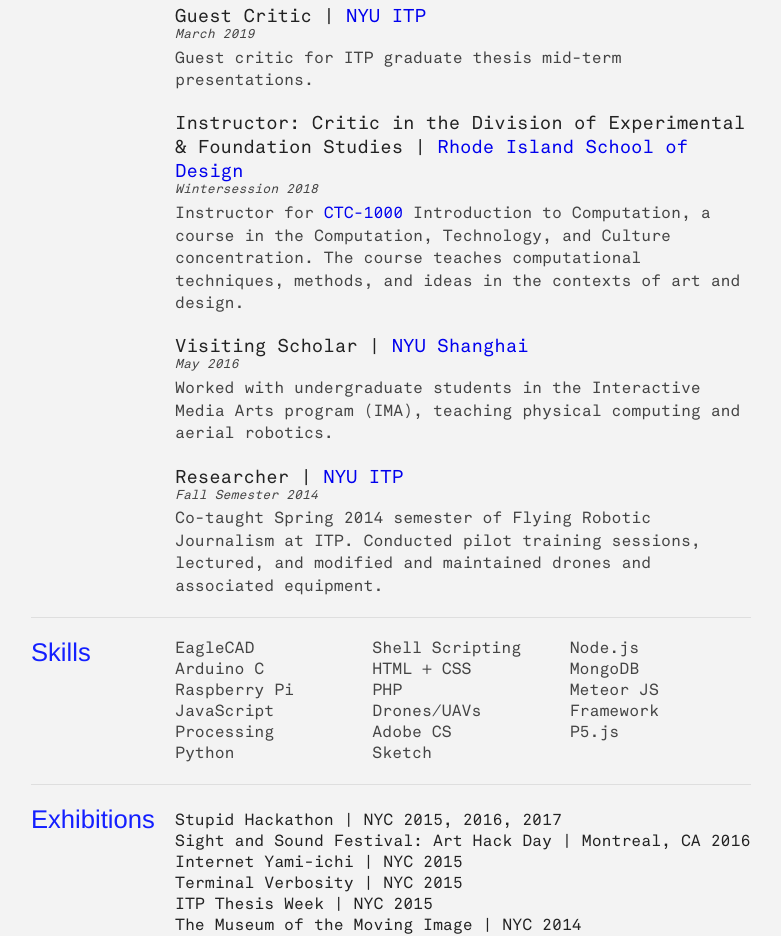
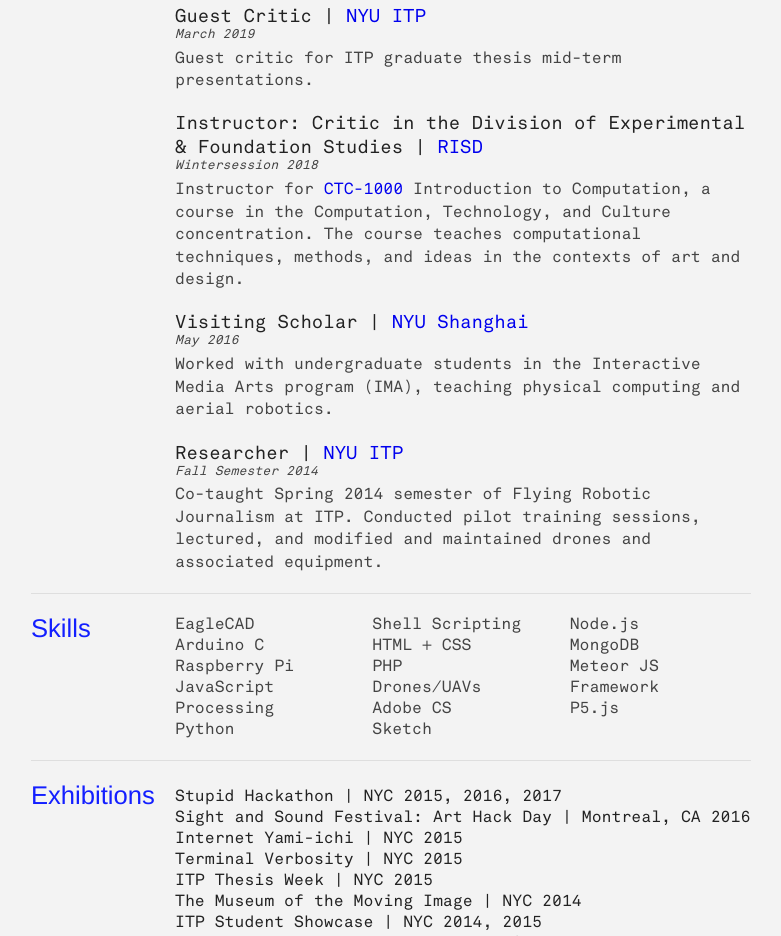
Before and after one commit to vwls/vwls.github.io, a plain HTML site: page index.html in a window 1280 px wide. Shown: the part 2320-3256 px from the top of the page, without its empty margins (249-1030 px from the left). Drawn offline with Linux system fonts and the light colour scheme.

Commit message:
changed school namings to match

```diff
--- a/index.html
+++ b/index.html
@@ -222,7 +222,7 @@
 							<p>Guest critic for ITP graduate thesis mid-term presentations.</p>
 						</article>
 						<article>
-							<h2>Instructor: Critic in the Division of Experimental & Foundation Studies | <a class="noLink" href="http://www.risd.edu">Rhode Island School of Design</a></h2>
+							<h2>Instructor: Critic in the Division of Experimental & Foundation Studies | <a class="noLink" href="http://www.risd.edu">RISD</a></h2>
 							<p class="subDetails">Wintersession 2018</p>
 							<p>Instructor for <a class="noLink" href="https://www.are.na/fletcher-bach/ctc-1000">CTC-1000</a> Introduction to Computation, a course in the Computation, Technology, and Culture concentration. The course teaches computational techniques, methods, and ideas in the contexts of art and design.</p>
 						</article>
@@ -292,13 +292,13 @@
 				</section>
 
 				<script>
-					console.log("░░▒▓░   ░▒▓░░      ░▒▓░");
-					console.log("░░▒▓░   ░▒▓░░          ");
-					console.log("░░▒▓░   ░▒▓░░      ░▒▓░");
-					console.log("░░▒▓▓▓▓▓▓▓▓░░      ░▒▓░");
-					console.log("░░▒▓░   ░▒▓░░      ░▒▓░");
-					console.log("░░▒▓░   ░▒▓░░      ░▒▓░");
-					console.log("░░▒▓░   ░▒▓░░      ░▒▓░");
+					console.log("░░▒▓░   ░░▒▓      ░░▒▓");
+					console.log("░░▒▓░   ░░▒▓          ");
+					console.log("░░▒▓░   ░░▒▓      ░░▒▓");
+					console.log("░░▒▓▓▓▓▓▓▓▓▓      ░░▒▓");
+					console.log("░░▒▓░   ░░▒▓      ░░▒▓");
+					console.log("░░▒▓░   ░░▒▓      ░░▒▓");
+					console.log("░░▒▓░   ░░▒▓      ░░▒▓");
 				</script>
 
 			</div>
```
